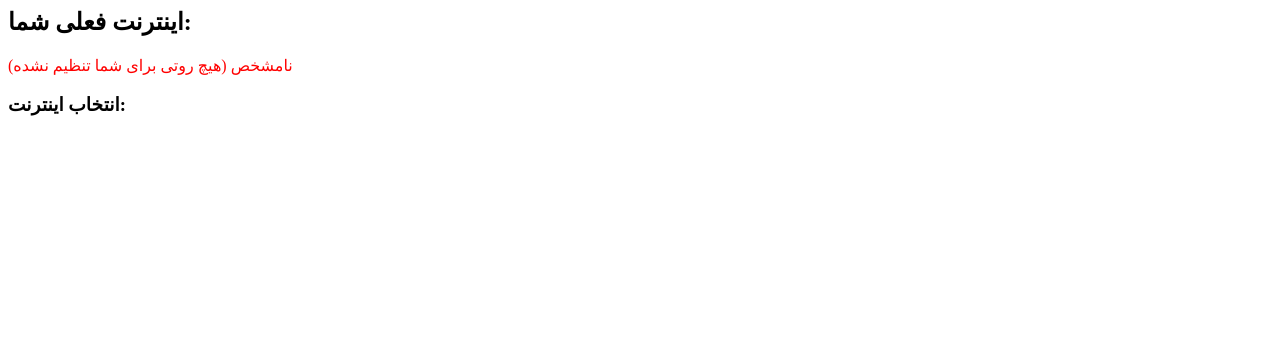
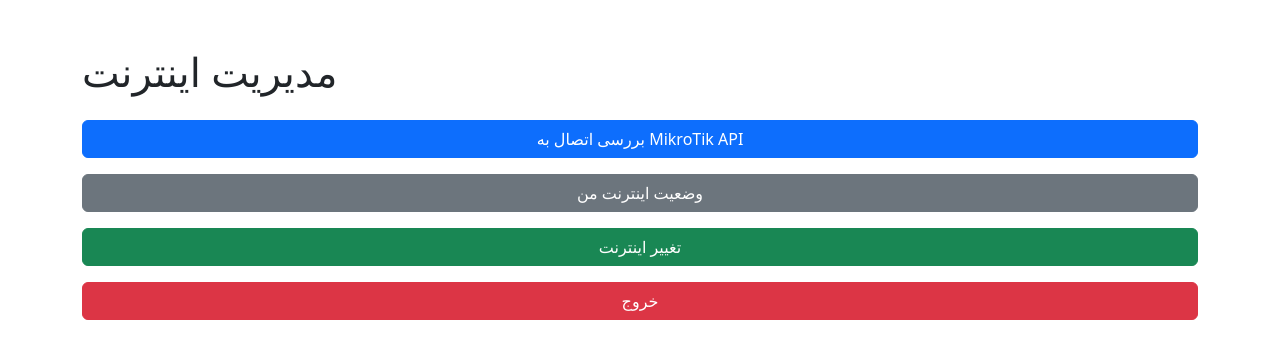
Before and after one commit to Nekooei-Dev/internet-router-ui, a Flask app: template templates/index.html in a window 1280 px wide. Shown: the top 359 px of the page. Run offline with Flask 3, Linux system fonts and the light colour scheme; the template is opened without the code that fills it, so the values that code supplies are empty.

Commit message:
Update index.html

```diff
--- a/templates/index.html
+++ b/templates/index.html
@@ -1,15 +1,17 @@
-<h2>اینترنت فعلی شما:</h2>
-{% if current_inet %}
-  <p style="color: green;">{{ interface_marks[current_inet]["name"] }}</p>
-{% else %}
-  <p style="color: red;">نامشخص (هیچ روتی برای شما تنظیم نشده)</p>
-{% endif %}
-
-<h3>انتخاب اینترنت:</h3>
-<ul>
-  {% for key, val in interface_marks.items() %}
-    <li>
-      <a href="/set?inet={{ key }}">{{ val["name"] }}</a>
-    </li>
-  {% endfor %}
-</ul>
+<!DOCTYPE html>
+<html lang="fa">
+<head>
+    <meta charset="UTF-8">
+    <title>صفحه اصلی</title>
+    <link href="https://cdn.jsdelivr.net/npm/bootstrap@5.3.0/dist/css/bootstrap.min.css" rel="stylesheet">
+</head>
+<body class="container mt-5">
+    <h1 class="mb-4">مدیریت اینترنت</h1>
+    <div class="d-grid gap-3">
+        <a href="/check_api" class="btn btn-primary">بررسی اتصال به MikroTik API</a>
+        <a href="/user_status" class="btn btn-secondary">وضعیت اینترنت من</a>
+        <a href="/change_internet" class="btn btn-success">تغییر اینترنت</a>
+        <a href="/logout" class="btn btn-danger">خروج</a>
+    </div>
+</body>
+</html>
```
